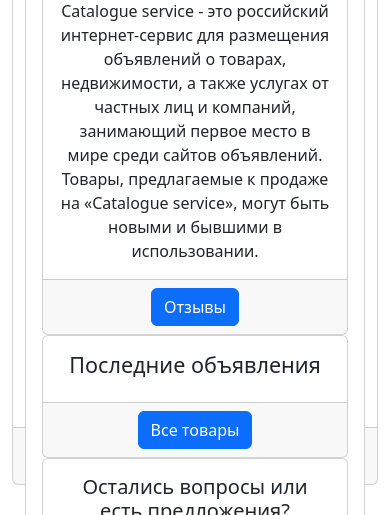
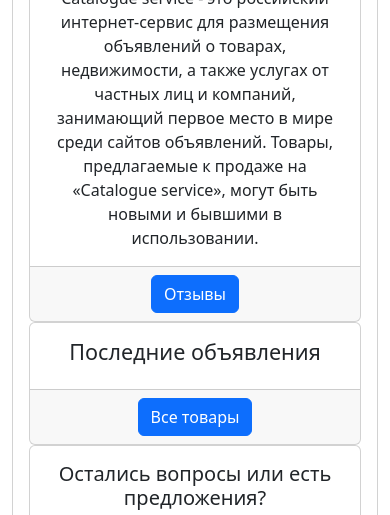
Before and after one commit to DmitriiParfenov/first_web_server_django, a Django app: template board_service/catalog/templates/catalog/index.html in a window 390 px wide. Shown: the part 490-1005 px from the top of the page. Run offline with Django 3.2, Linux system fonts and the light colour scheme; the template is opened without the code that fills it, so the values that code supplies are empty.

Commit message:
updated in accordance with basic.html

```diff
--- a/board_service/catalog/templates/catalog/about_as.html
+++ b/board_service/catalog/templates/catalog/about_as.html
@@ -1,8 +1,6 @@
 {% extends "layout/basic.html" %}
 
 {% block content %}
-<div class="container-fluid mt-2">
-    <div class="card">
 <div class="card-header">
     <h1 class="text-center">Что думают о нас наши клиенты</h1>
 </div>
@@ -26,6 +24,4 @@
 <div class="card-footer">
     <a href="#" class="btn btn-primary">Опубликовать отзыв</a>
 </div>
-    </div>
-</div>
 {% endblock %}
--- a/board_service/catalog/templates/catalog/all_products.html
+++ b/board_service/catalog/templates/catalog/all_products.html
@@ -1,14 +1,12 @@
 {% extends "layout/basic.html" %}
 
 {% block content %}
-<div class="container-fluid mt-2">
-    <div class="card">
 <div class="card-body">
     <div class="row">
         <div class="col-md-6">
             <div class="card">
                 <div class="card-header">
-                            <h5 class="card-title"><a href="{% url 'products' %}">Все объявления</a></h5>
+                    <h5 class="card-title"><a href="{% url 'catalog:products' %}">Все объявления</a></h5>
                 </div>
                 <div class="card-body">
                     <div class="card-title">
@@ -81,6 +79,4 @@
         </div>
     </div>
 </div>
-    </div>
-</div>
 {% endblock %}
--- a/board_service/catalog/templates/catalog/index.html
+++ b/board_service/catalog/templates/catalog/index.html
@@ -1,9 +1,6 @@
 {% extends "layout/basic.html" %}
 
 {% block content %}
-<div class="container-fluid mt-2">
-    <div class="vh-100">
-        <div class="card">
 <div class="card-header">
     <h1 class="text-center">Главная</h1>
     <p class="text-center">Вы находитесь на сайте, предназначенном для продажи товаров.</p>
@@ -36,7 +33,7 @@
                         <div class="text-center">
                             <h4 class="card-title">Последние объявления</h4>
                         </div>
-                                    {% for a in ads %}
+                        {% for a in object_list %}
                         <ul>
                             <li>
                                 <ul class="list-inline">
@@ -64,7 +61,7 @@
                     </div>
                     <div class="card-footer">
                         <div class="text-center">
-                                        <a href="{% url 'products' %}" class="btn btn-primary">Все товары</a>
+                            <a href="{% url 'catalog:products' %}" class="btn btn-primary">Все товары</a>
                         </div>
                     </div>
                 </div>
@@ -81,7 +78,7 @@
                                 отзыв для улучшения качества работы нашего сервиса.</p>
                         </div>
                         <div class="card-footer">
-                                        <a href="{% url 'feedback' %}" class="btn btn-primary">Обратная связь</a>
+                            <a href="{% url 'catalog:feedback' %}" class="btn btn-primary">Обратная связь</a>
                         </div>
                     </div>
                 </div>
@@ -89,10 +86,4 @@
         </div>
     </div>
 </div>
-            <div class="card-footer">
-                <p>&copy; Все права защищены 2023</p>
-            </div>
-        </div>
-    </div>
-</div>
 {% endblock %}
```
Also changed, not shown: board_service/catalog/templates/catalog/feedback.html (+3 -10 lines), board_service/catalog/templates/catalog/products_by_keyword.html (+11 -16 lines). Lines whose indentation alone changed are shown as unchanged.
